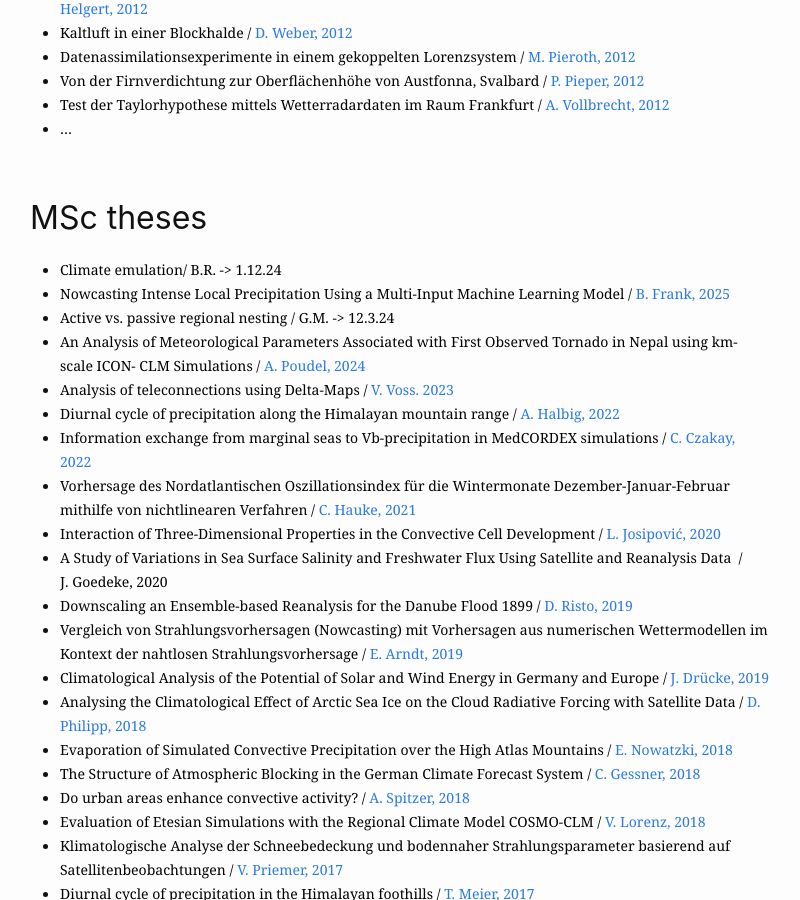
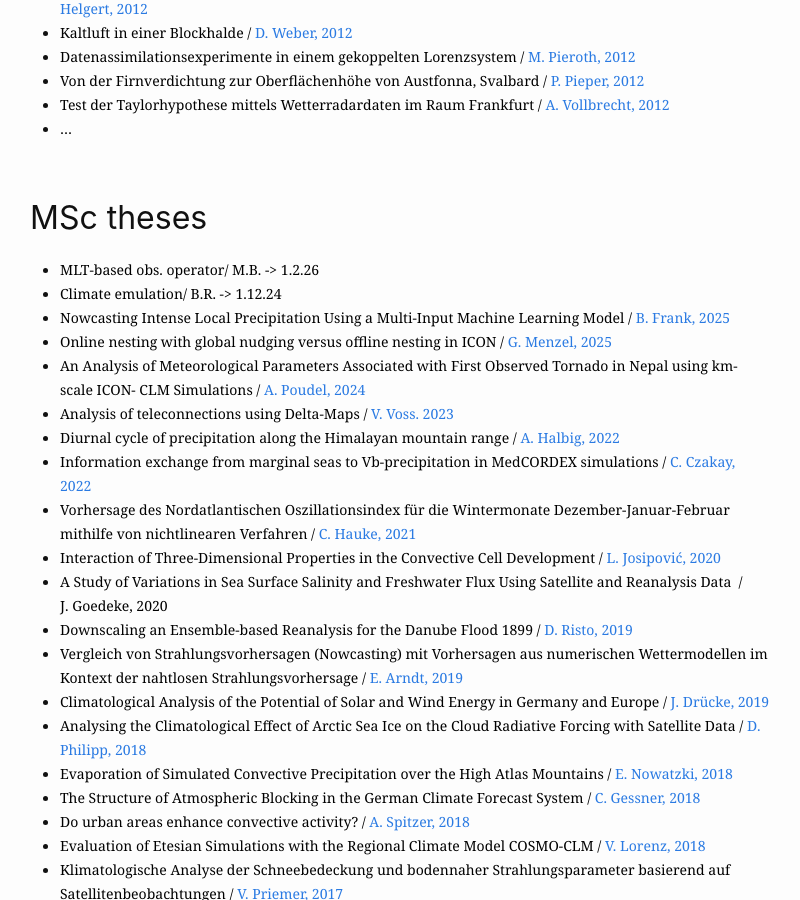
Before and after one commit to cliphy/cliphy.github.io, a Jekyll site: the page built from 4students.markdown, in a window 1280 px wide and 900 px high, scrolled down 1662 px. Shown: the whole window, without its empty margins (240-1040 px from the left). Built offline with Jekyll 4.4.1, drawn with Linux system fonts in a browser that asks for light colours.

Commit message:
Update 4students.markdown

```diff
--- a/4students.markdown
+++ b/4students.markdown
@@ -236,7 +236,8 @@ Ongoing or completed theses [BSc](#bsc-theses), [MSc](#msc-theses), and some [Al
 </span>
 
 ## MSc theses
-
+-   <span
+    style="font-size: 14px; font-family: Georgia; color: rgb(0, 0, 0);">MLT-based obs. operator/ M.B. -> 1.2.26</span>
 -   <span
     style="font-size: 14px; font-family: Georgia; color: rgb(0, 0, 0);">Climate emulation/ B.R. -> 1.12.24</span>
 -   <span
@@ -244,7 +245,10 @@ Ongoing or completed theses [BSc](#bsc-theses), [MSc](#msc-theses), and some [Al
 a Multi-Input Machine Learning Model / <a
     href="https://user.uni-frankfurt.de/~bahrens/bscpdfs/MScBFrank2025.pdf" target="_blank">B. Frank, 2025</a></span>
 -   <span
-    style="font-size: 14px; font-family: Georgia; color: rgb(0, 0, 0);">Active vs. passive regional nesting / G.M. -> 12.3.24</span>
+    style="font-size: 14px; font-family: Georgia; color: rgb(0, 0, 0);">Online nesting with global nudging versus offline nesting in ICON /
+    <a
+    href="https://user.uni-frankfurt.de/~bahrens/bscpdfs/25MScGMenzel.pdf" target="_blank">G. Menzel,
+    2025</a></span>
 -   <span
     style="font-size: 14px; font-family: Georgia; color: rgb(0, 0, 0);">An Analysis of Meteorological Parameters Associated with
 First Observed Tornado in Nepal using km-scale ICON-
```
